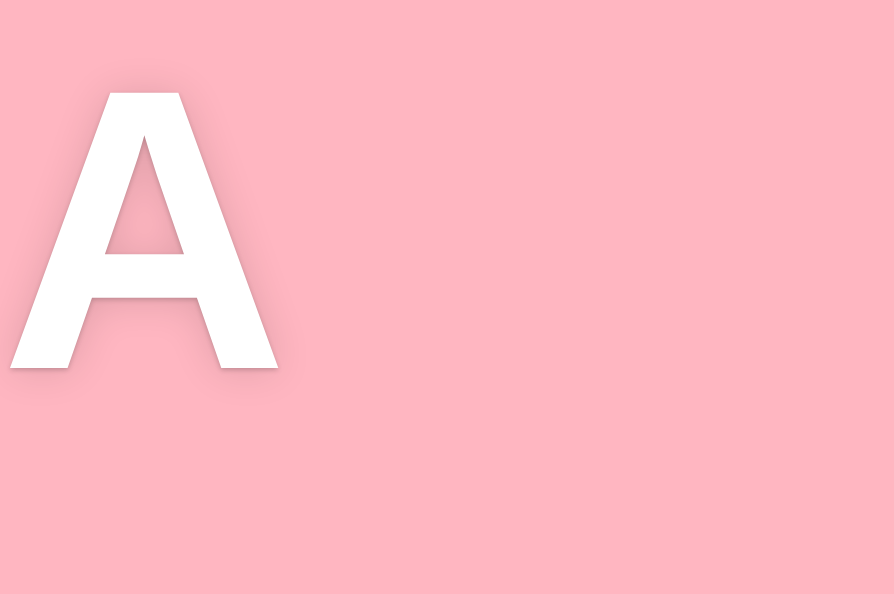
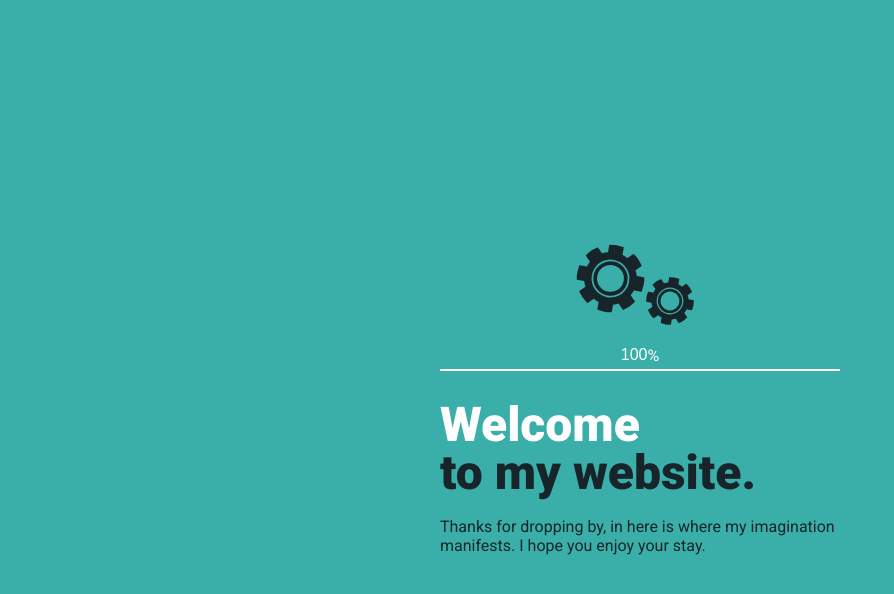
Before and after one commit to BlueFits/christianrportfolio, a React (Create React App) app: page / in a window 1280 px wide. Shown: the top 594 px of the page, without its empty margins (0-894 px from the left). Built offline with nearby package versions, Linux system fonts and the light colour scheme.

Commit message:
added construction page

```diff
--- a/package.json
+++ b/package.json
@@ -7,6 +7,7 @@
     "@testing-library/react": "^11.1.0",
     "@testing-library/user-event": "^12.1.10",
     "react": "^17.0.1",
+    "react-anchor-link-smooth-scroll": "^1.0.12",
     "react-dom": "^17.0.1",
     "react-scripts": "4.0.0",
     "react-scroll-trigger": "^0.6.10",
--- a/src/App.js
+++ b/src/App.js
@@ -1,5 +1,9 @@
-import React, { useState, useCallback } from 'react';
+import React, { useState } from 'react';
 import { useTransition, animated, config } from 'react-spring';
+
+//Pages
+import Home from "./pages/Home";
+import Construction from "./pages/Construction";
 
 //Components
 import Splash from "./components/Splash";
@@ -19,22 +23,26 @@ const App = () => {
   const transitions = useTransition(sectionIndex, p => p, transition)
 
   //Methods
-  const onClick = useCallback(() => setSectionIndex(state => (state + 1) % 3), []);
+  // const onClick = useCallback(() => setSectionIndex(state => (state + 1) % 3), []);
 
   //Renders
   const pages = [
-    ({ style }) => <animated.section style={{ ...style, background: 'lightpink' }}>A</animated.section>,
-    ({ style }) => <animated.section style={{ ...style, background: 'lightblue' }}>B</animated.section>,
-    ({ style }) => <animated.section style={{ ...style, background: 'lightgreen' }}>C</animated.section>,
+    ({ style }) => <animated.div style={{ ...style, background: 'lightpink' }}>
+      <Home/>
+    </animated.div>,
+    ({ style }) => <animated.div style={{ ...style, background: 'lightblue' }}>B</animated.div>,
+    ({ style }) => <animated.div style={{ ...style, background: 'lightgreen' }}>C</animated.div>,
   ]
 
   return (
-    <div className="main_container" onClick={onClick}>
-      {/* <Splash /> */}
-      {transitions.map(({ item, props, key }) => {
+    <div className="main_container">
+      <Splash />
+      <Construction />
+      {/* {transitions.map(({ item, props, key }) => {
         const Page = pages[item]
         return <Page key={key} style={props} />
-      })}
+      })} */}
+
     </div>
   )
 }
--- a/src/components/Splash.js
+++ b/src/components/Splash.js
@@ -45,7 +45,7 @@ const Splash = () => {
 
     useChain([progressRef, elementRef, splashRef], [2, 6, 6.5]);
     return(
-        <animated.div style={splashAnim} className='splash_styles'>
+        <animated.div style={{ ...splashAnim, overflowY: "hidden" }} className='splash_styles'>
             <animated.div style={elementSpring} className="splash_elements_container">
                 <div className="cog_loading_container">
                     <animated.div style={cogSpring} className="splash_cog">
--- /dev/null
+++ b/src/constants/Colors.js
@@ -0,0 +1,4 @@
+export default {
+    primary: "#17252a",
+    secondary: "#3aafa9"
+};
--- /dev/null
+++ b/src/pages/Construction.js
@@ -0,0 +1,20 @@
+import React from "react";
+
+//Constants
+import Colors from "../constants/Colors";
+
+const Contruction = () => {
+    return (
+        <div style={{ display: "flex", justifyContent: "center", alignItems: "center", flexDirection: "column", backgroundColor: Colors.primary }}>
+            <h1 style={{ color: "#fff" }}>This site is under construction :(</h1>
+                <p style={{ color: "#fff", margin: "10px 0" }}>You can still reach me at:</p>
+            <ul style={{ listStyle: "none", display: "flex", alignItems: "center"}}>
+                <li style={{ marginRight: 10 }}><p style={{ color: "#fff" }}>rojas.christian@outlook.com</p></li>
+                <li style={{ marginRight: 10 }}><p style={{ color: "#fff" }}>|</p></li>
+                <li><a style={{ textDecoration: "none", color: "#fff" }} href="https://www.linkedin.com/feed/"><p>LinkedIn</p></a></li>
+            </ul>
+        </div>
+    );
+};
+
+export default Contruction;
--- /dev/null
+++ b/src/pages/Home.js
@@ -0,0 +1,19 @@
+import React from "react";
+
+const Home = () => {
+    return (
+        <section className="home_section">
+            <nav>
+                <ul>
+                    <li>Christian Rojas</li>
+                </ul>
+                <div>
+                    <img alt="menuLines.svg"/>
+                </div>
+            </nav>
+            <header></header>
+        </section>
+    );
+};
+
+export default Home
--- a/src/stylesheets/styles.css
+++ b/src/stylesheets/styles.css
@@ -6,6 +6,7 @@
 
 body {
     font-family: sans-serif;
+    overflow: hidden;
 }
 
 h1 {
@@ -38,16 +39,12 @@ p {
     z-index: 2;
 }
 
-.main_container > section {
-    cursor: pointer;
+.main_container > div {
     position: absolute;
     width: 100%;
     height: 100%;
-    color: white;
-    font-weight: 800;
-    font-size: 25em;
     will-change: transform, opacity;
-    text-shadow: 0px 2px 40px #00000020, 0px 2px 5px #00000030;
+    overflow-y: scroll;
 }
 
 .splash_elements_container {
@@ -98,3 +95,7 @@ p {
 .splash_header {
     margin: 30px 0 20px 0;
 }
+
+.home_section {
+    width: 100%;
+}
```
Also changed, not shown: 1 other file (tests, documents, lock files or other folders).
